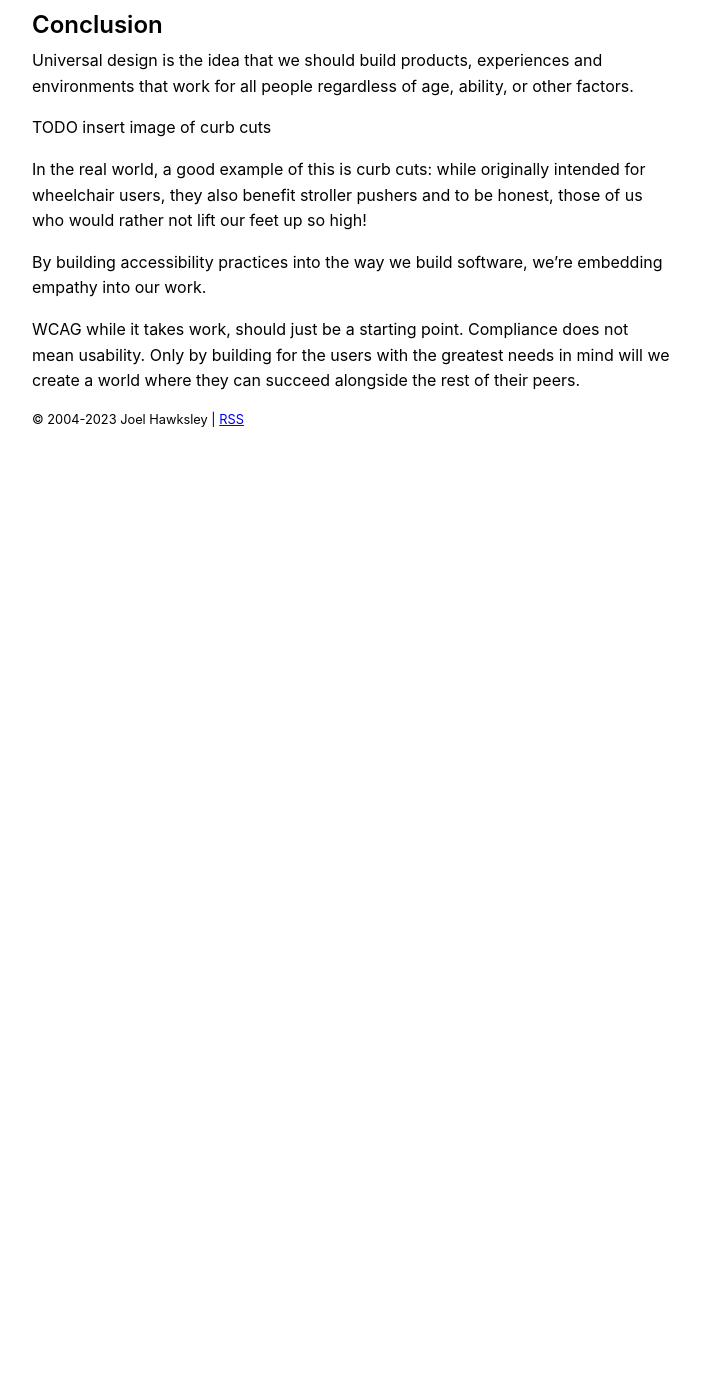
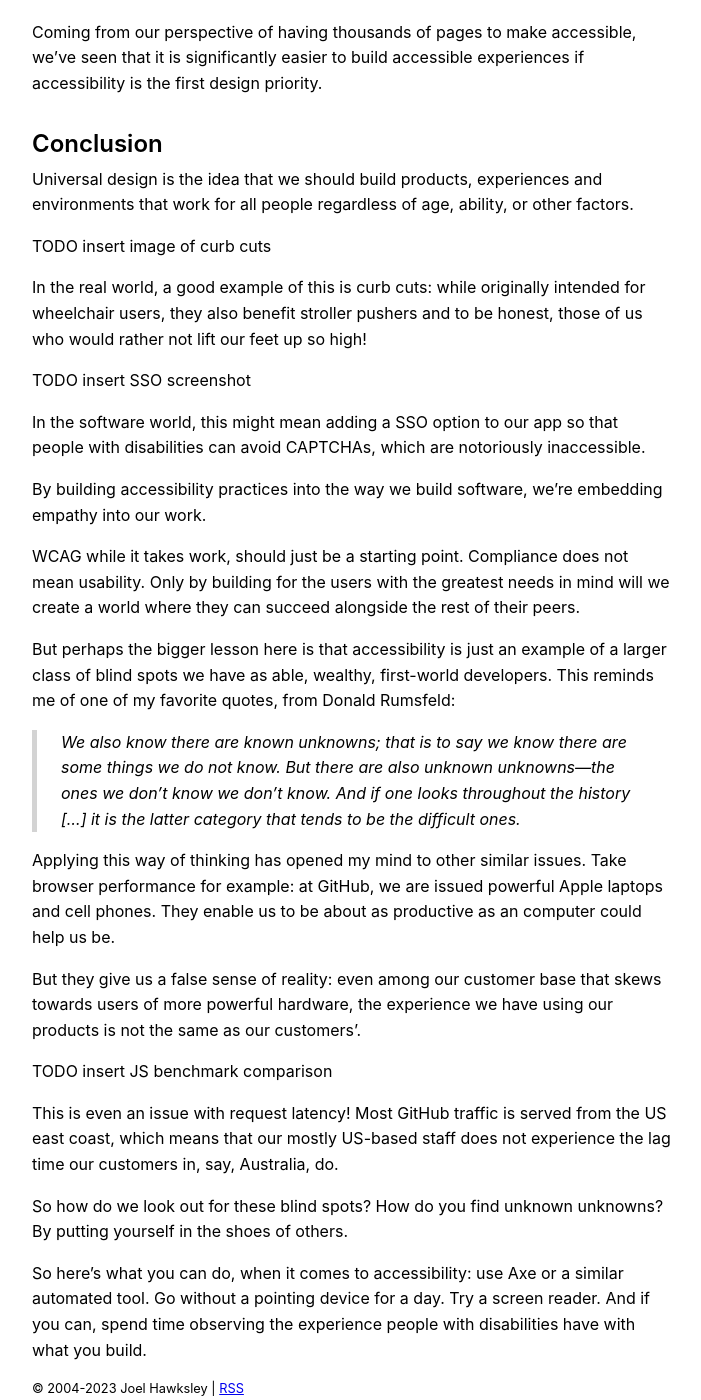
Before and after one commit to joelhawksley/identity, a Jekyll site: the page built from _posts/2023-04-28-accessible-by-default.md, in a window 1280 px wide and 1400 px high, scrolled down 9256 px. Shown: the whole window, without its empty margins (288-989 px from the left). Built offline with Jekyll 4.4.1, drawn with Linux system fonts in a browser that asks for light colours; before the commit the page ends 9718 px from its top, so only the background shows below that; some of the changed text lies outside the part shown.

Commit message:
more edits

```diff
--- a/_posts/2023-04-28-accessible-by-default.md
+++ b/_posts/2023-04-28-accessible-by-default.md
@@ -45,7 +45,7 @@ One memory that sticks out to me is realizing two weeks later that I hadn't walk
 
 I noticed other things too. It was harder for me to focus. I got angry easily. I remember struggling to use my password manager on my phone. Things that were easy for me to do before were difficult if not impossible.
 
-What I soon learned was that emotional trauma can cause brain damage. In my case, both temporarily and permanently.
+What I soon learned from a counselor at the Red Cross was that emotional trauma can cause brain damage. In my case, both temporarily and permanently.
 
 This experience has opened my eyes to the privilege I experienced before the fire. It changed the way I view both the world and the work we do in the industry. It inspired me to look for ways to embed empathy into our engineering practices through accessibility-first thinking.
 
@@ -81,11 +81,13 @@ Anyways, back to the script.
 
 TODO images from https://dev.to/lupitalee/what-is-web-accessibility-2jch, split up into four slides
 
-Explain these images
+TODO Explain these images. For example, you might have been situationally disabled carrying a stack of pizza boxes into a building today, unable to use your hands to open the door.
 
-In practice, for the work we do, accessibility means making our applications work with assistive technology. While I won't go into much detail here, we mainly focus on screenreaders, tools that read the screen out loud via keyboard control.
+There are various guidelines and standards for accessibility, such as WCAG, Section 508, APG, and others. Not all of them agree with each other!
 
-My most acute trauma symptoms after the fire were a temporary disability. These days, there are some lingering effects that are likely permanent. I'm fortunate that they are minimally uncomfortable at this point.
+In practice, for the work we do, accessibility means making our applications work with assistive technology. While I won't go into much detail here, we mainly focus on screen readers, tools that read the screen out loud via keyboard control.
+
+And while I can't go into almost any detail, this wouldn't be a talk about accessibility without mentioning that _not_ having an accessible application is a legal risk, and often a significant one.
 
 ### GitHub history 101
 
@@ -301,6 +303,26 @@ TODO insert image of curb cuts
 
 In the real world, a good example of this is curb cuts: while originally intended for wheelchair users, they also benefit stroller pushers and to be honest, those of us who would rather not lift our feet up so high!
 
+TODO insert SSO screenshot
+
+In the software world, this might mean adding a SSO option to our app so that people with disabilities can avoid CAPTCHAs, which are notoriously inaccessible.
+
 By building accessibility practices into the way we build software, we're embedding empathy into our work.
 
 WCAG while it takes work, should just be a starting point. Compliance does not mean usability. Only by building for the users with the greatest needs in mind will we create a world where they can succeed alongside the rest of their peers.
+
+But perhaps the bigger lesson here is that accessibility is just an example of a larger class of blind spots we have as able, wealthy, first-world developers. This reminds me of one of my favorite quotes, from Donald Rumsfeld:
+
+> We also know there are known unknowns; that is to say we know there are some things we do not know. But there are also unknown unknowns—the ones we don't know we don't know. And if one looks throughout the history [...] it is the latter category that tends to be the difficult ones.
+
+Applying this way of thinking has opened my mind to other similar issues. Take browser performance for example: at GitHub, we are issued powerful Apple laptops and cell phones. They enable us to be about as productive as an computer could help us be.
+
+But they give us a false sense of reality: even among our customer base that skews towards users of more powerful hardware, the experience we have using our products is not the same as our customers'.
+
+TODO insert JS benchmark comparison
+
+This is even an issue with request latency! Most GitHub traffic is served from the US east coast, which means that our mostly US-based staff does not experience the lag time our customers in, say, Australia, do.
+
+So how do we look out for these blind spots? How do you find unknown unknowns? By putting yourself in the shoes of others.
+
+So here's what you can do, when it comes to accessibility: use Axe or a similar automated tool. Go without a pointing device for a day. Try a screen reader. And if you can, spend time observing the experience people with disabilities have with what you build.
```
